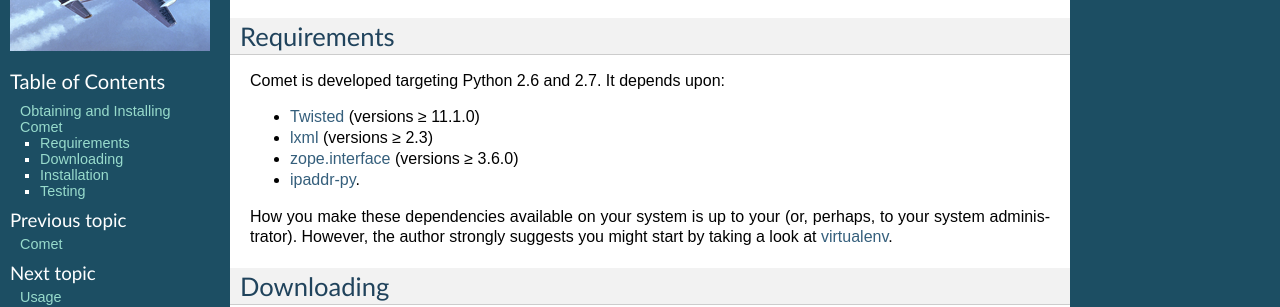
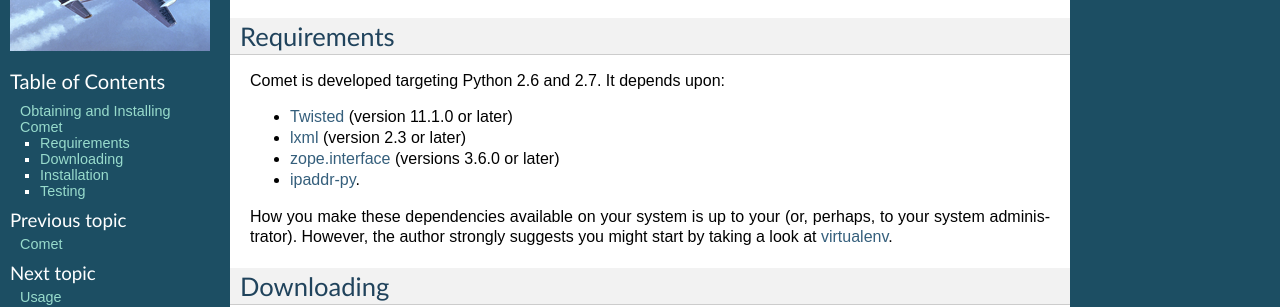
Before and after one commit to jdswinbank/Comet, a Sphinx documentation site: the page built from docs/installation.rst, in a window 1280 px wide. Shown: the part 136-443 px from the top of the page. Built offline with Sphinx 7.4.7, drawn with Linux system fonts in a browser that asks for light colours.

Commit message:
Avoid special chars in docs

```diff
--- a/docs/installation.rst
+++ b/docs/installation.rst
@@ -9,9 +9,9 @@
 
 Comet is developed targeting Python 2.6 and 2.7. It depends upon:
 
-* `Twisted <http://twistedmatrix.com/>`_ (versions ≥ 11.1.0)
-* `lxml <http://lxml.de/>`_ (versions ≥ 2.3)
-* `zope.interface <http://docs.zope.org/zope.interface/>`_ (versions ≥ 3.6.0)
+* `Twisted <http://twistedmatrix.com/>`_ (version 11.1.0 or later)
+* `lxml <http://lxml.de/>`_ (version 2.3 or later)
+* `zope.interface <http://docs.zope.org/zope.interface/>`_ (versions 3.6.0 or later)
 * `ipaddr-py <https://code.google.com/p/ipaddr-py/>`_.
 
 How you make these dependencies available on your system is up to your (or,
```
